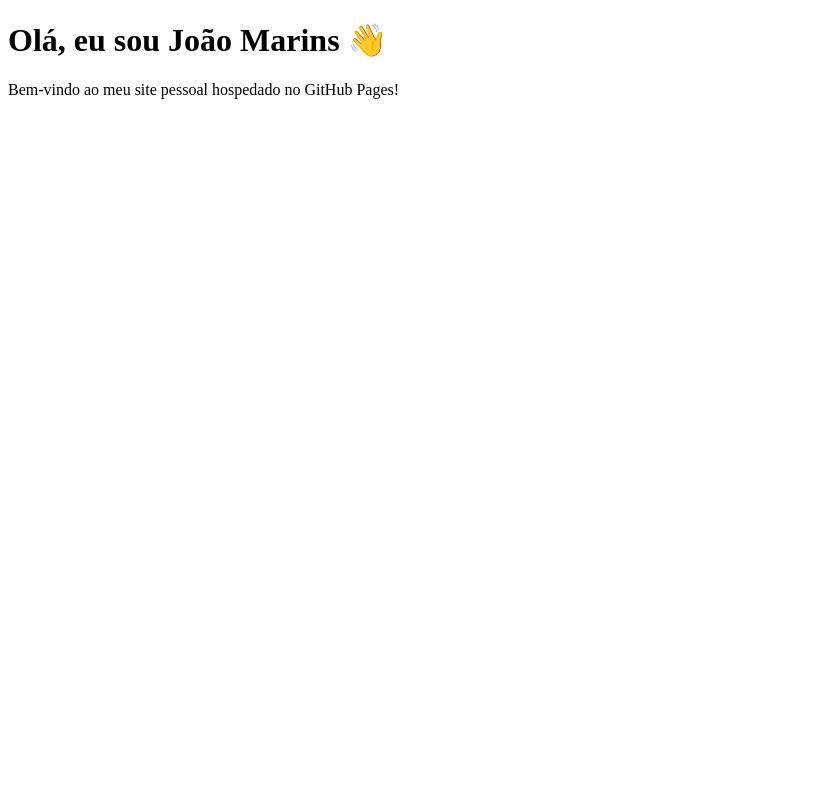
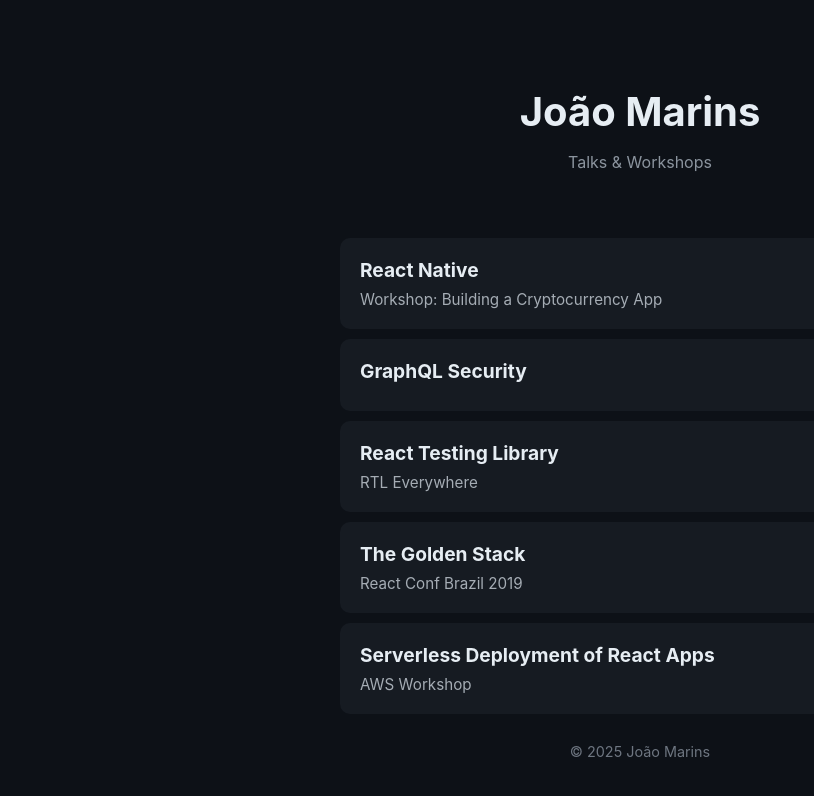
Before and after one commit to jgcmarins/jgcmarins.github.io, a plain HTML site: page index.html in a window 1280 px wide. Shown: the whole page, without its empty margins (0-814 px from the left). Drawn offline with Linux system fonts and the light colour scheme.

Commit message:
Update title and content for João Marins page

```diff
--- a/index.html
+++ b/index.html
@@ -3,10 +3,114 @@
   <head>
     <meta charset="UTF-8" />
     <meta name="viewport" content="width=device-width, initial-scale=1.0" />
-    <title>João Marins</title>
+    <title>João Marins — Talks</title>
+    <style>
+      body {
+        font-family: -apple-system, BlinkMacSystemFont, 'Segoe UI', Roboto, Helvetica, Arial, sans-serif;
+        margin: 0;
+        padding: 0;
+        background: #0d1117;
+        color: #e6edf3;
+        display: flex;
+        flex-direction: column;
+        align-items: center;
+        min-height: 100vh;
+      }
+      header {
+        text-align: center;
+        margin-top: 60px;
+      }
+      h1 {
+        font-size: 2.5rem;
+        margin-bottom: 10px;
+      }
+      p {
+        color: #8b949e;
+        margin-bottom: 40px;
+      }
+      ul {
+        list-style: none;
+        padding: 0;
+        max-width: 600px;
+        width: 90%;
+      }
+      li {
+        background: #161b22;
+        margin: 10px 0;
+        border-radius: 10px;
+        padding: 20px;
+        transition: background 0.2s ease, transform 0.2s ease;
+      }
+      li:hover {
+        background: #1f6feb;
+        transform: translateY(-3px);
+      }
+      a {
+        text-decoration: none;
+        color: #e6edf3;
+        display: block;
+      }
+      h2 {
+        margin: 0 0 8px;
+        font-size: 1.2rem;
+      }
+      .subtitle {
+        font-size: 0.95rem;
+        color: #c9d1d9;
+        opacity: 0.8;
+      }
+      footer {
+        margin-top: auto;
+        margin-bottom: 40px;
+        font-size: 0.9rem;
+        color: #6e7681;
+      }
+    </style>
   </head>
   <body>
-    <h1>Olá, eu sou João Marins 👋</h1>
-    <p>Bem-vindo ao meu site pessoal hospedado no GitHub Pages!</p>
+    <header>
+      <h1>João Marins</h1>
+      <p>Talks & Workshops</p>
+    </header>
+
+    <ul>
+      <li>
+        <a href="https://jgcmarins.github.io/react-native-cryptocurrency/" target="_blank">
+          <h2>React Native</h2>
+          <div class="subtitle">Workshop: Building a Cryptocurrency App</div>
+        </a>
+      </li>
+      <li>
+        <a href="https://jgcmarins.github.io/graphql-security/" target="_blank">
+          <h2>GraphQL Security</h2>
+        </a>
+      </li>
+      <li>
+        <a href="https://jgcmarins.github.io/rtl-everywhere/" target="_blank">
+          <h2>React Testing Library</h2>
+          <div class="subtitle">RTL Everywhere</div>
+        </a>
+      </li>
+      <li>
+        <a href="https://jgcmarins.github.io/react-conf-2019/" target="_blank">
+          <h2>The Golden Stack</h2>
+          <div class="subtitle">React Conf Brazil 2019</div>
+        </a>
+      </li>
+      <li>
+        <a href="https://jgcmarins.github.io/serverless-deploy-react-aws/" target="_blank">
+          <h2>Serverless Deployment of React Apps</h2>
+          <div class="subtitle">AWS Workshop</div>
+        </a>
+      </li>
+    </ul>
+
+    <footer>
+      © <span id="year"></span> João Marins
+    </footer>
+
+    <script>
+      document.getElementById('year').textContent = new Date().getFullYear();
+    </script>
   </body>
 </html>
```
